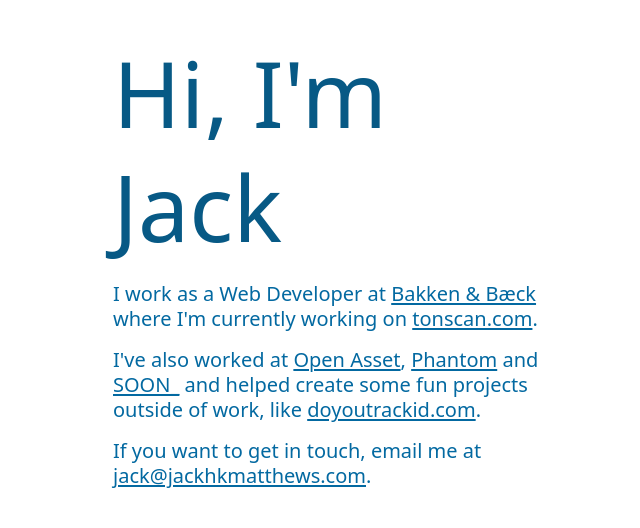
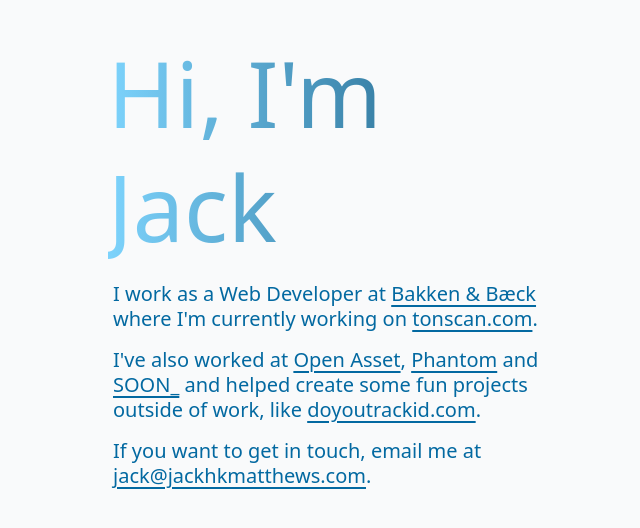
Before and after one commit to jackhkmatthews/personal-website, a Next.js app: page / in a window 1280 px wide. Shown: the part 124-652 px from the top of the page, without its empty margins (15-655 px from the left). Built offline with nearby package versions, Linux system fonts and the light colour scheme.

Commit message:
feat(text): update colors

```diff
--- a/app/layout.tsx
+++ b/app/layout.tsx
@@ -12,7 +12,7 @@
   children: React.ReactNode;
 }>) {
   return (
-    <html lang="en" className="h-full">
+    <html lang="en" className="h-full bg-gray-50 dark:bg-gray-950">
       <body className="min-h-full h-full grid">{children}</body>
     </html>
   );
--- a/app/page.tsx
+++ b/app/page.tsx
@@ -12,7 +12,7 @@
     >
       <h1
         className={twJoin(
-          "font-sans leading-tight text-sky-800 text-[max(1.875rem,20cqw)]"
+          "font-sans leading-tight text-transparent bg-clip-text text-[max(1.875rem,20cqw)] bg-gradient-to-r from-sky-300 to-sky-900 translate-x-[-0.1ch]"
         )}
       >
         Hi, I&apos;m Jack
--- a/app/textClasses.ts
+++ b/app/textClasses.ts
@@ -2,5 +2,5 @@
   large: "text-3xl font-sans leading-tight",
   medium: "text-xl font-sans leading-tight",
   small: "text-md font-sans leading-tight",
-  link: "underline underline-offset-2 text-sky-700 hover:text-sky-950 cursor-pointer focus:bg-slate-300 outline-none transition-colors",
+  link: "underline underline-offset-4 text-sky-700 hover:text-sky-900 cursor-pointer focus:bg-sky-200 outline-none transition-colors dark:hover:text-sky-500 dark:focus:bg-sky-950",
 } as const;
```
